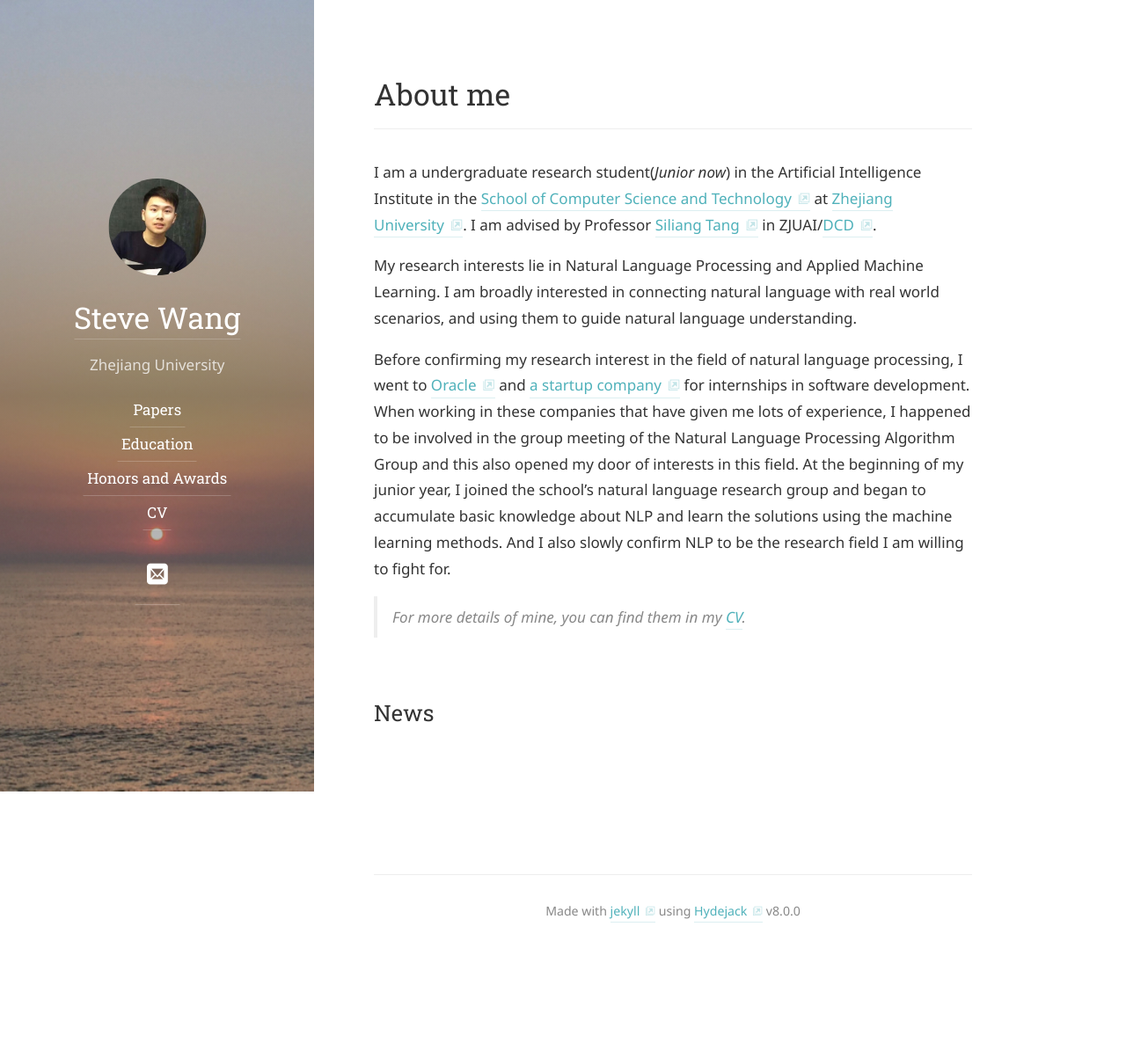
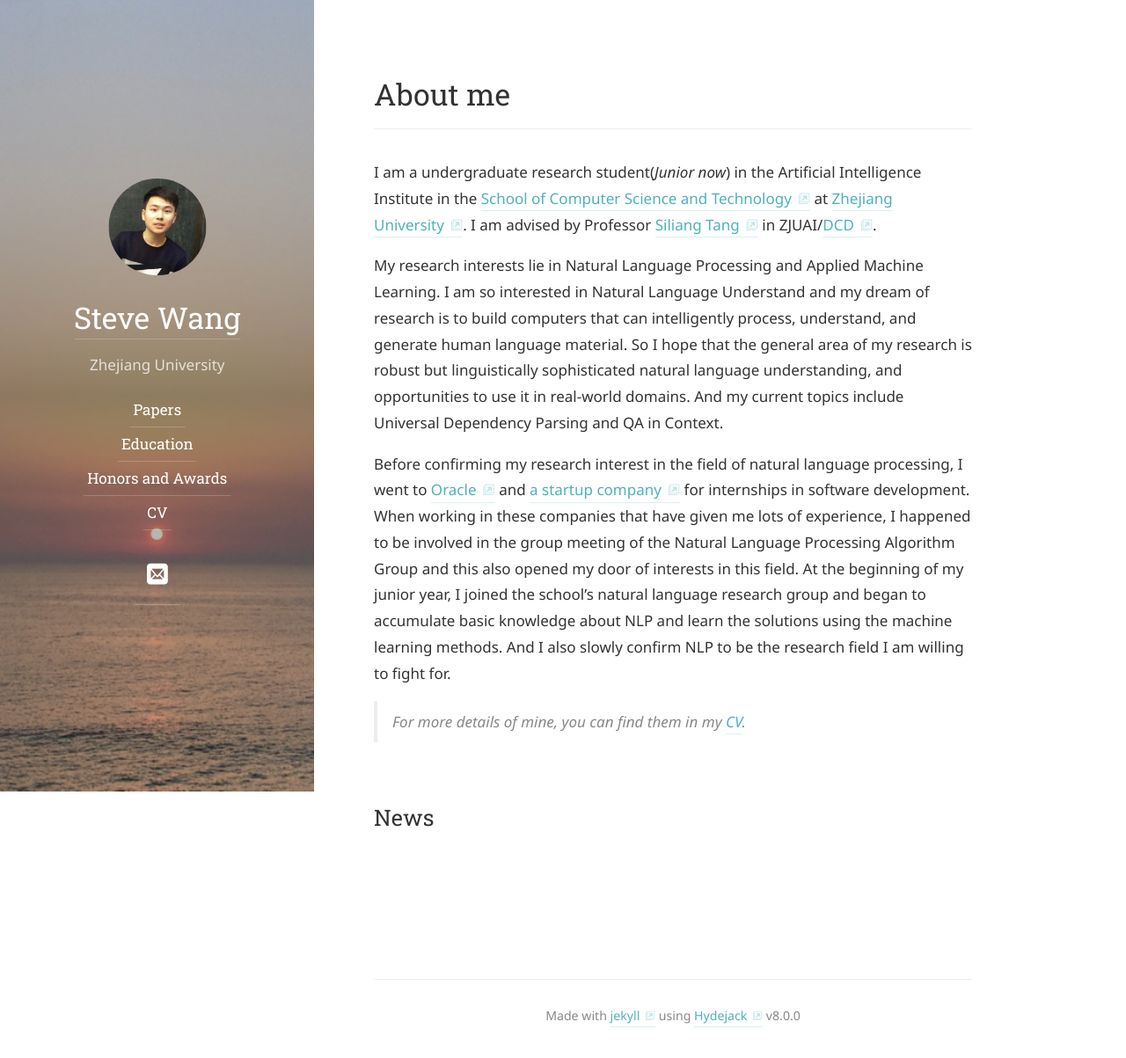
Before and after one commit to Circle-Ming/Circle-Ming.github.io, a Jekyll site: the page built from index.md, in a window 1280 px wide. Shown: the whole page at 88% size. Built offline with Jekyll 4.4.1, drawn with Linux system fonts in a browser that asks for light colours; some web fonts are replaced; before the commit the page ends 1084 px from its top, so only the background shows below that.

Commit message:
many changes

```diff
--- a/index.md
+++ b/index.md
@@ -9,10 +9,14 @@ Institute in the [School of Computer Science and Technology](http://www.cs.zju.e
 [Zhejiang University](http://www.zju.edu.cn/). I am advised by Professor [Siliang Tang](https://person.zju.edu.cn/siliang) in ZJUAI/[DCD](http://www.dcd.zju.edu.cn/).
 
   My research interests lie in Natural Language Processing and Applied Machine
-Learning. I am broadly interested in connecting natural language with real
-world scenarios, and using them to guide natural language understanding.
+Learning. I am so interested in Natural Language Understand and my dream of research
+is to build computers that can intelligently process, understand, and generate human
+language material. So I hope that the general area of my research is robust but
+linguistically sophisticated natural language understanding, and opportunities to use
+it in real-world domains. And my current topics include Universal Dependency Parsing
+and QA in Context.
 
-Before confirming my research interest in the field of natural language processing,
+  Before confirming my research interest in the field of natural language processing,
 I went to [Oracle](https://www.oracle.com/cn/index.html) and [a startup company](https://www.eigentech.ai/en/) for internships in software development.
 When working in these companies that have given me lots of experience, I happened to be
 involved in the group meeting of the Natural Language Processing Algorithm Group
```
Also changed, not shown: cv.md (+1 -1 lines), honor.md (+2 -0 lines), papers.md (+1 -2 lines), 1 other file.
